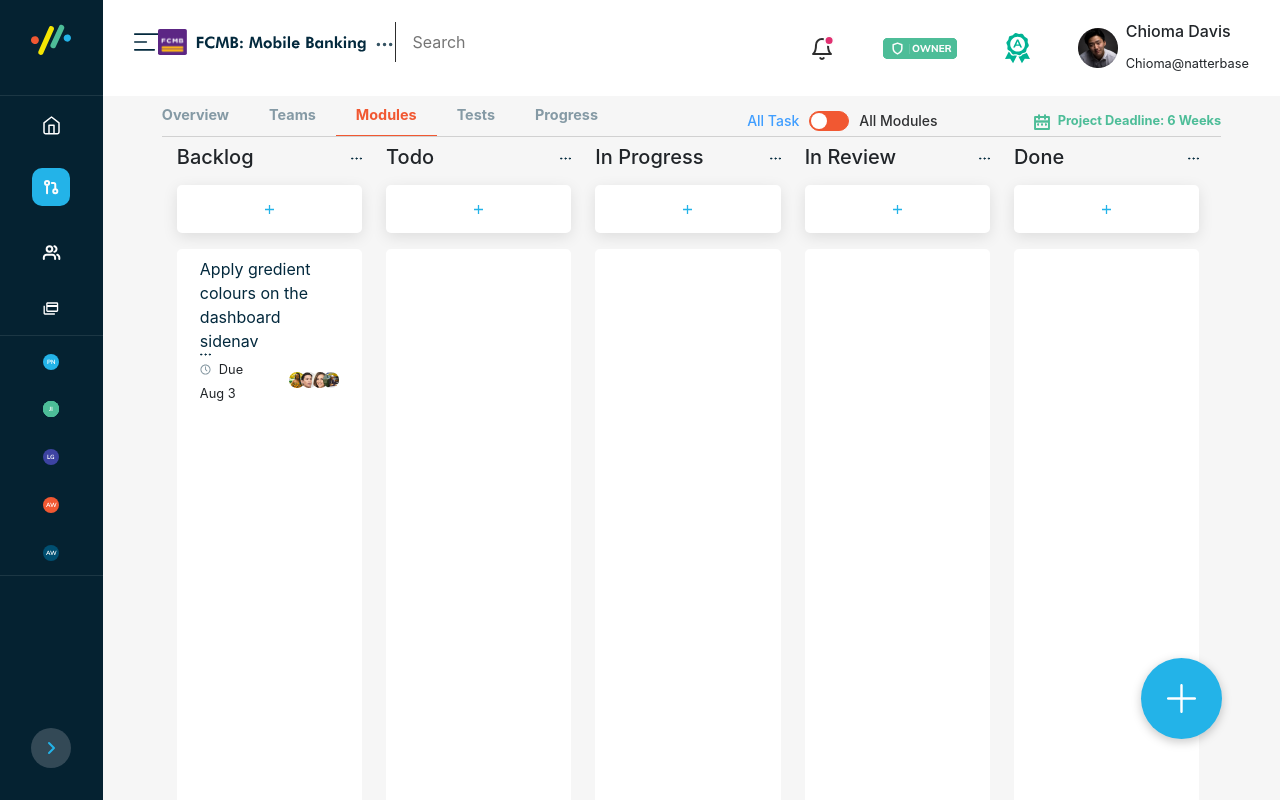
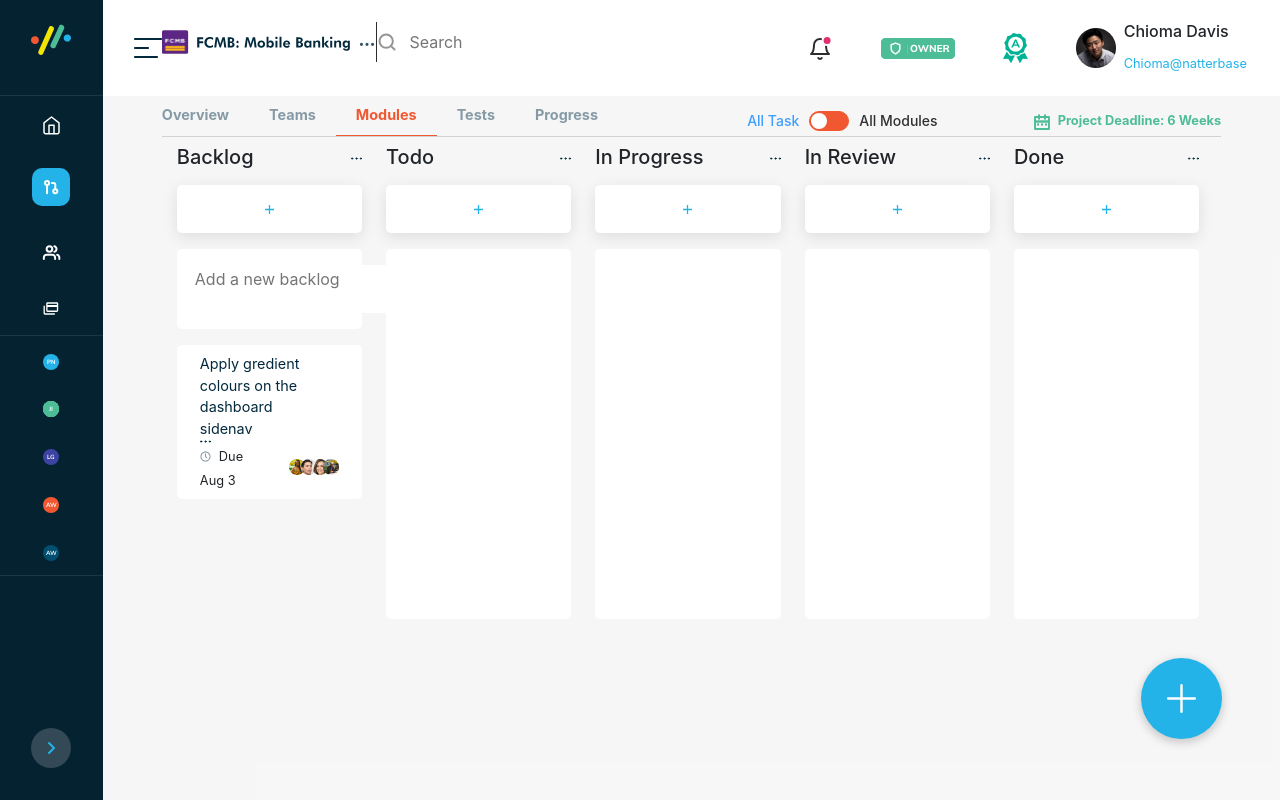
Before and after one commit to Phumbie/natterbase-challenge, a Vue app: page / in a window 1280 px wide. Built offline with nearby package versions, Linux system fonts and the light colour scheme.

Commit message:
can add backllogs

```diff
--- a/src/components/addModules.vue
+++ b/src/components/addModules.vue
@@ -1,22 +1,16 @@
 <template>
-  <div class="module-card">
+  <div>
+    <div class="module-card" v-for="(content, index) in items" :key="index">
       <div class="container-fluid">
         <div class="row">
           <div class="col-md-10">
             <p class="my-auto">
-            Apply gredient colours on the
-            dashboard sidenav
+              {{ content }}
             </p>
           </div>
           <div class="col-md-2 d-flex a">
             <div class="d-flex">
-            <svg
-              xmlns="http://www.w3.org/2000/svg"
-              width="11"
-              height="3"
-              viewBox="0 0 11 3"
-              fill="none"
-            >
+              <svg xmlns="http://www.w3.org/2000/svg" width="11" height="3" viewBox="0 0 11 3" fill="none">
                 <path
                   d="M6.125 1.5C6.125 1.15482 5.84518 0.875 5.5 0.875C5.15482 0.875 4.875 1.15482 4.875 1.5C4.875 1.84518 5.15482 2.125 5.5 2.125C5.84518 2.125 6.125 1.84518 6.125 1.5Z"
                   fill="#03293D"
@@ -44,13 +38,7 @@
         </div>
         <div class="row">
           <div class="col-md-6">
-          <svg
-            xmlns="http://www.w3.org/2000/svg"
-            width="11"
-            height="11"
-            viewBox="0 0 11 11"
-            fill="none"
-          >
+            <svg xmlns="http://www.w3.org/2000/svg" width="11" height="11" viewBox="0 0 11 11" fill="none">
               <g opacity="0.5">
                 <path
                   d="M5.49983 0.458336C2.71534 0.458336 0.45816 2.71563 0.45816 5.5C0.45816 8.28449 2.71534 10.5417 5.49983 10.5417C8.28432 10.5417 10.5415 8.28449 10.5415 5.5C10.5415 2.71563 8.28432 0.458336 5.49983 0.458336ZM5.49983 9.625C3.22168 9.625 1.37483 7.77826 1.37483 5.5C1.37483 3.22186 3.22168 1.375 5.49983 1.375C7.77797 1.375 9.62483 3.22186 9.62483 5.5C9.62483 7.77826 7.77797 9.625 5.49983 9.625ZM7.19887 6.55096C7.37785 6.72994 7.37785 7.02018 7.19887 7.19916C7.10949 7.28853 6.99205 7.33334 6.87483 7.33334C6.75761 7.33345 6.64028 7.28865 6.55079 7.19916L5.17579 5.82416C5.08985 5.73822 5.04149 5.62169 5.04149 5.5V2.75C5.04149 2.49689 5.24671 2.29167 5.49983 2.29167C5.75294 2.29167 5.95816 2.49689 5.95816 2.75V5.31025L7.19887 6.55096Z"
@@ -71,9 +59,12 @@
         </div>
       </div>
     </div>
+  </div>
 </template>
 <script>
-export default {};
+export default {
+  props: ["items"],
+};
 </script>
 <style scoped>
 .module-card {
@@ -89,5 +80,6 @@ export default {};
 }
 p {
   color: #03293d;
+  font-size: 0.9rem;
 }
 </style>
--- a/src/components/home/module.vue
+++ b/src/components/home/module.vue
@@ -5,13 +5,7 @@
         <div class="task-title d-flex justify-content-between">
           <h5 class="my-auto">Backlog</h5>
           <div class="my-auto">
-            <svg
-              xmlns="http://www.w3.org/2000/svg"
-              width="11"
-              height="3"
-              viewBox="0 0 11 3"
-              fill="none"
-            >
+            <svg xmlns="http://www.w3.org/2000/svg" width="11" height="3" viewBox="0 0 11 3" fill="none">
               <path
                 d="M6.125 1.5C6.125 1.15482 5.84518 0.875 5.5 0.875C5.15482 0.875 4.875 1.15482 4.875 1.5C4.875 1.84518 5.15482 2.125 5.5 2.125C5.84518 2.125 6.125 1.84518 6.125 1.5Z"
                 fill="#03293D"
@@ -36,35 +30,36 @@
             </svg>
           </div>
         </div>
-        <div class="add mb-3">
-          <svg
-            xmlns="http://www.w3.org/2000/svg"
-            width="9"
-            height="9"
-            viewBox="0 0 9 9"
-            fill="none"
-          >
+        <div class="add mb-3" @click="addNewBacklogItem">
+          <svg xmlns="http://www.w3.org/2000/svg" width="9" height="9" viewBox="0 0 9 9" fill="none">
             <path
               d="M9 5.14286H5.14286V9H3.85714V5.14286H0V3.85714H3.85714V0H5.14286V3.85714H9V5.14286Z"
               fill="#23B3E8"
             />
           </svg>
         </div>
+        <div class="text-module mb-3">
+          <textarea
+            name=""
+            id=""
+            cols="30"
+            rows="10"
+            placeholder="Add a new backlog"
+            v-model="newBacklogItem"
+          ></textarea>
+        </div>
         <div class="module-card">
-          <addModule v-for="i in 10" :key="i" />
+          <div v-if="backlogItems">
+            <addModule :items="backlogItems" />
+          </div>
+          <!-- <addModule :content="'Apply gredient colours on the dashboard sidenav'" /> -->
         </div>
       </div>
       <div>
         <div class="task-title d-flex justify-content-between">
           <h5 class="my-auto">Todo</h5>
           <div class="my-auto">
-            <svg
-              xmlns="http://www.w3.org/2000/svg"
-              width="11"
-              height="3"
-              viewBox="0 0 11 3"
-              fill="none"
-            >
+            <svg xmlns="http://www.w3.org/2000/svg" width="11" height="3" viewBox="0 0 11 3" fill="none">
               <path
                 d="M6.125 1.5C6.125 1.15482 5.84518 0.875 5.5 0.875C5.15482 0.875 4.875 1.15482 4.875 1.5C4.875 1.84518 5.15482 2.125 5.5 2.125C5.84518 2.125 6.125 1.84518 6.125 1.5Z"
                 fill="#03293D"
@@ -90,13 +85,7 @@
           </div>
         </div>
         <div class="add">
-          <svg
-            xmlns="http://www.w3.org/2000/svg"
-            width="9"
-            height="9"
-            viewBox="0 0 9 9"
-            fill="none"
-          >
+          <svg xmlns="http://www.w3.org/2000/svg" width="9" height="9" viewBox="0 0 9 9" fill="none">
             <path
               d="M9 5.14286H5.14286V9H3.85714V5.14286H0V3.85714H3.85714V0H5.14286V3.85714H9V5.14286Z"
               fill="#23B3E8"
@@ -113,13 +102,7 @@
         <div class="task-title d-flex justify-content-between">
           <h5 class="my-auto">In Progress</h5>
           <div class="my-auto">
-            <svg
-              xmlns="http://www.w3.org/2000/svg"
-              width="11"
-              height="3"
-              viewBox="0 0 11 3"
-              fill="none"
-            >
+            <svg xmlns="http://www.w3.org/2000/svg" width="11" height="3" viewBox="0 0 11 3" fill="none">
               <path
                 d="M6.125 1.5C6.125 1.15482 5.84518 0.875 5.5 0.875C5.15482 0.875 4.875 1.15482 4.875 1.5C4.875 1.84518 5.15482 2.125 5.5 2.125C5.84518 2.125 6.125 1.84518 6.125 1.5Z"
                 fill="#03293D"
@@ -145,13 +128,7 @@
           </div>
         </div>
         <div class="add">
-          <svg
-            xmlns="http://www.w3.org/2000/svg"
-            width="9"
-            height="9"
-            viewBox="0 0 9 9"
-            fill="none"
-          >
+          <svg xmlns="http://www.w3.org/2000/svg" width="9" height="9" viewBox="0 0 9 9" fill="none">
             <path
               d="M9 5.14286H5.14286V9H3.85714V5.14286H0V3.85714H3.85714V0H5.14286V3.85714H9V5.14286Z"
               fill="#23B3E8"
@@ -168,13 +145,7 @@
         <div class="task-title d-flex justify-content-between">
           <h5 class="my-auto">In Review</h5>
           <div class="my-auto">
-            <svg
-              xmlns="http://www.w3.org/2000/svg"
-              width="11"
-              height="3"
-              viewBox="0 0 11 3"
-              fill="none"
-            >
+            <svg xmlns="http://www.w3.org/2000/svg" width="11" height="3" viewBox="0 0 11 3" fill="none">
               <path
                 d="M6.125 1.5C6.125 1.15482 5.84518 0.875 5.5 0.875C5.15482 0.875 4.875 1.15482 4.875 1.5C4.875 1.84518 5.15482 2.125 5.5 2.125C5.84518 2.125 6.125 1.84518 6.125 1.5Z"
                 fill="#03293D"
@@ -200,13 +171,7 @@
           </div>
         </div>
         <div class="add">
-          <svg
-            xmlns="http://www.w3.org/2000/svg"
-            width="9"
-            height="9"
-            viewBox="0 0 9 9"
-            fill="none"
-          >
+          <svg xmlns="http://www.w3.org/2000/svg" width="9" height="9" viewBox="0 0 9 9" fill="none">
             <path
               d="M9 5.14286H5.14286V9H3.85714V5.14286H0V3.85714H3.85714V0H5.14286V3.85714H9V5.14286Z"
               fill="#23B3E8"
@@ -223,13 +188,7 @@
         <div class="task-title d-flex justify-content-between">
           <h5 class="my-auto">Done</h5>
           <div class="my-auto">
-            <svg
-              xmlns="http://www.w3.org/2000/svg"
-              width="11"
-              height="3"
-              viewBox="0 0 11 3"
-              fill="none"
-            >
+            <svg xmlns="http://www.w3.org/2000/svg" width="11" height="3" viewBox="0 0 11 3" fill="none">
               <path
                 d="M6.125 1.5C6.125 1.15482 5.84518 0.875 5.5 0.875C5.15482 0.875 4.875 1.15482 4.875 1.5C4.875 1.84518 5.15482 2.125 5.5 2.125C5.84518 2.125 6.125 1.84518 6.125 1.5Z"
                 fill="#03293D"
@@ -255,13 +214,7 @@
           </div>
         </div>
         <div class="add">
-          <svg
-            xmlns="http://www.w3.org/2000/svg"
-            width="9"
-            height="9"
-            viewBox="0 0 9 9"
-            fill="none"
-          >
+          <svg xmlns="http://www.w3.org/2000/svg" width="9" height="9" viewBox="0 0 9 9" fill="none">
             <path
               d="M9 5.14286H5.14286V9H3.85714V5.14286H0V3.85714H3.85714V0H5.14286V3.85714H9V5.14286Z"
               fill="#23B3E8"
@@ -276,13 +229,7 @@
       </div>
     </div>
     <div class="add-button">
-      <svg
-        xmlns="http://www.w3.org/2000/svg"
-        width="101"
-        height="101"
-        viewBox="0 0 101 101"
-        fill="none"
-      >
+      <svg xmlns="http://www.w3.org/2000/svg" width="101" height="101" viewBox="0 0 101 101" fill="none">
         <g filter="url(#filter0_d)">
           <circle cx="50.5" cy="47.5" r="40.5" fill="#23B3E8" />
         </g>
@@ -305,11 +252,7 @@
             color-interpolation-filters="sRGB"
           >
             <feFlood flood-opacity="0" result="BackgroundImageFix" />
-            <feColorMatrix
-              in="SourceAlpha"
-              type="matrix"
-              values="0 0 0 0 0 0 0 0 0 0 0 0 0 0 0 0 0 0 127 0"
-            />
+            <feColorMatrix in="SourceAlpha" type="matrix" values="0 0 0 0 0 0 0 0 0 0 0 0 0 0 0 0 0 0 127 0" />
             <feOffset dy="3" />
             <feGaussianBlur stdDeviation="5" />
             <feColorMatrix type="matrix" values="0 0 0 0 0 0 0 0 0 0 0 0 0 0 0 0 0 0 0.2 0" />
@@ -329,6 +272,29 @@ import addModule from "../addModules";
 export default {
   components: {
     addModule,
+  },
+  data() {
+    return {
+      backlogItems: ["Apply gredient colours on the dashboard sidenav"],
+      newBacklogItem: "",
+    };
+  },
+  mounted() {
+    if (localStorage.backlogs) {
+      this.backlogItems = JSON.parse(localStorage.getItem("backlogs"));
+    } else {
+      localStorage.setItem("backlogs", JSON.stringify(this.backlogItems));
+    }
+  },
+  methods: {
+    addNewBacklogItem() {
+      console.log(localStorage.backlogs);
+      var backlog = JSON.parse(localStorage.getItem("backlogs"));
+      backlog.unshift(this.newBacklogItem);
+      localStorage.setItem("backlogs", JSON.stringify(backlog));
+      this.backlogItems = JSON.parse(localStorage.getItem("backlogs"));
+      this.newBacklogItem = "";
+    },
   },
 };
 </script>
@@ -353,6 +319,7 @@ export default {
   align-items: center;
   justify-content: center;
   margin-top: 1rem;
+  cursor: pointer;
 }
 .tasks > div {
   /* margin: 0 0.5rem; */
@@ -375,4 +342,16 @@ export default {
   bottom: 3rem;
   right: 3rem;
 }
+.text-module {
+  background-color: white;
+  border-radius: 5px;
+  height: 5rem;
+  padding: 1rem;
+  margin-bottom: 3px;
+}
+textarea {
+  height: 100%;
+  outline: none;
+  border: none;
+}
 </style>
--- a/src/components/home/test/modules.vue
+++ b/src/components/home/test/modules.vue
@@ -2,7 +2,8 @@
   <div class>
     <h5 class="my-3">Modules</h5>
     <div class="modules">
-      <Module v-for="i in 20" :key="i" class />
+      <!-- <Module /> -->
+      <Module :items="backlogItems" />
     </div>
   </div>
 </template>
@@ -11,6 +12,19 @@ import Module from "../../addModules";
 export default {
   components: {
     Module,
+  },
+  data() {
+    return {
+      newBacklogItem: "",
+      backlogItems: ["Apply gredient colours on the dashboard sidenav"],
+    };
+  },
+  mounted() {
+    if (localStorage.backlogs) {
+      this.backlogItems = JSON.parse(localStorage.getItem("backlogs"));
+    } else {
+      localStorage.setItem("backlogs", JSON.stringify(this.backlogItems));
+    }
   },
 };
 </script>
--- a/src/components/layouts/navbar.vue
+++ b/src/components/layouts/navbar.vue
@@ -1,16 +1,7 @@
 <template>
   <div class="nav d-flex align-items-center">
-    <div class="container-fluid">
-      <div class="row">
-        <div class="col-md-6">
-          <div class="first-nav-items d-flex justify-content-around align-items-center">
-            <svg
-              xmlns="http://www.w3.org/2000/svg"
-              width="28"
-              height="20"
-              viewBox="0 0 28 20"
-              fill="none"
-            >
+    <div class="container-fluid d-flex">
+      <svg xmlns="http://www.w3.org/2000/svg" width="28" height="20" viewBox="0 0 28 20" fill="none" class="my-auto">
         <path
           d="M27 0H1C0.734784 0 0.48043 0.105357 0.292893 0.292893C0.105357 0.48043 0 0.734784 0 1C0 1.26522 0.105357 1.51957 0.292893 1.70711C0.48043 1.89464 0.734784 2 1 2H27C27.2652 2 27.5196 1.89464 27.7071 1.70711C27.8946 1.51957 28 1.26522 28 1C28 0.734784 27.8946 0.48043 27.7071 0.292893C27.5196 0.105357 27.2652 0 27 0Z"
           fill="#03293D"
@@ -24,7 +15,9 @@
           fill="#03293D"
         />
       </svg>
-
+      <div class="row flow my-auto">
+        <div class="col-md-6">
+          <div class="first-nav-items d-flex justify-content-around align-items-center">
             <svg
               xmlns="http://www.w3.org/2000/svg"
               xmlns:xlink="http://www.w3.org/1999/xlink"
@@ -62,12 +55,7 @@
                 />
               </g>
               <defs>
-                <pattern
-                  id="pattern0"
-                  patternContentUnits="objectBoundingBox"
-                  width="1"
-                  height="1"
-                >
+                <pattern id="pattern0" patternContentUnits="objectBoundingBox" width="1" height="1">
                   <use xlink:href="#image0" transform="translate(-0.025 -0.025) scale(0.00695364)" />
                 </pattern>
                 <image
@@ -85,14 +73,7 @@
         </div>
         <div class="col-md-6">
           <div class="d-flex align-items-center justify-content-end">
-            <svg
-              xmlns="http://www.w3.org/2000/svg"
-              width="25"
-              height="26"
-              viewBox="0 0 25 26"
-              fill="none"
-              class="mr-5"
-            >
+            <svg xmlns="http://www.w3.org/2000/svg" width="25" height="26" viewBox="0 0 25 26" fill="none" class="mr-5">
               <path
                 d="M18 10C18 8.4087 17.3679 6.88258 16.2426 5.75736C15.1174 4.63214 13.5913 4 12 4C10.4087 4 8.88258 4.63214 7.75736 5.75736C6.63214 6.88258 6 8.4087 6 10C6 17 3 19 3 19H21C21 19 18 17 18 10Z"
                 stroke="#2D2D2D"
@@ -107,23 +88,9 @@
                 stroke-linecap="round"
                 stroke-linejoin="round"
               />
-              <circle
-                cx="19.0869"
-                cy="5.5"
-                r="4.5"
-                fill="#E13071"
-                stroke="#FCFCFC"
-                stroke-width="2"
-              />
+              <circle cx="19.0869" cy="5.5" r="4.5" fill="#E13071" stroke="#FCFCFC" stroke-width="2" />
             </svg>
-            <svg
-              xmlns="http://www.w3.org/2000/svg"
-              width="74"
-              height="21"
-              viewBox="0 0 74 21"
-              fill="none"
-              class="mr-5"
-            >
+            <svg xmlns="http://www.w3.org/2000/svg" width="74" height="21" viewBox="0 0 74 21" fill="none" class="mr-5">
               <rect width="74" height="21" rx="5" fill="#4DBD98" />
               <rect width="74" height="21" rx="5" fill="#4DBD98" />
               <rect width="74" height="21" rx="5" fill="#4DBD98" />
@@ -141,14 +108,7 @@
               />
               <line opacity="0.15" x1="26.5" y1="6" x2="26.5" y2="16" stroke="#FCFCFC" />
             </svg>
-            <svg
-              xmlns="http://www.w3.org/2000/svg"
-              width="25"
-              height="31"
-              viewBox="0 0 25 31"
-              fill="none"
-              class="mr-5"
-            >
+            <svg xmlns="http://www.w3.org/2000/svg" width="25" height="31" viewBox="0 0 25 31" fill="none" class="mr-5">
               <ellipse cx="12.5345" cy="11.0095" rx="8.46888" ry="8.63826" fill="white" />
               <path
                 d="M14.5193 12.7697H10.7415L9.96984 14.5665H8.16156L11.8933 6.44651H13.333L17.0647 14.5665H15.291L14.5193 12.7697ZM13.9319 11.4106L12.6304 8.36996L11.3289 11.4106H13.9319Z"
@@ -168,15 +128,10 @@
               />
             </svg>
             <div class="profile-picture d-flex my-auto">
-              <img
-                class="my-auto mr-2"
-                style="height:100%; width: 100%"
-                src="@/assets/avatar.png"
-                alt
-              />
+              <img class="my-auto mr-2" style="height:100%; width: 100%" src="@/assets/avatar.png" alt />
               <div class="profile-name">
                 <h6>Chioma Davis</h6>
-                <small>Chioma@natterbase</small>
+                <small class="email">Chioma@natterbase</small>
               </div>
             </div>
           </div>
@@ -206,11 +161,21 @@ export default {};
   background-color: black;
 } */
 .input-search {
-  padding: 0.5rem 1rem;
+  padding: 0.5rem 2rem;
   border-top: none;
   border-right: none;
   border-bottom: none;
   outline: none;
   border-left: 1px solid #2d2d2d;
+  background-image: url("../../assets/searchIcon.svg");
+  background-repeat: no-repeat;
+  background-position: left;
+}
+.flow {
+  width: 100%;
+  /* margin-left: auto; */
+}
+.email {
+  color: #23b3e8;
 }
 </style>
```
Also changed, not shown: src/components/UI/select.vue (+6 -12 lines), src/components/home/test/Testcase.vue (+2 -1 lines), src/assets/searchIcon.svg (added). Lines whose indentation alone changed are shown as unchanged.
